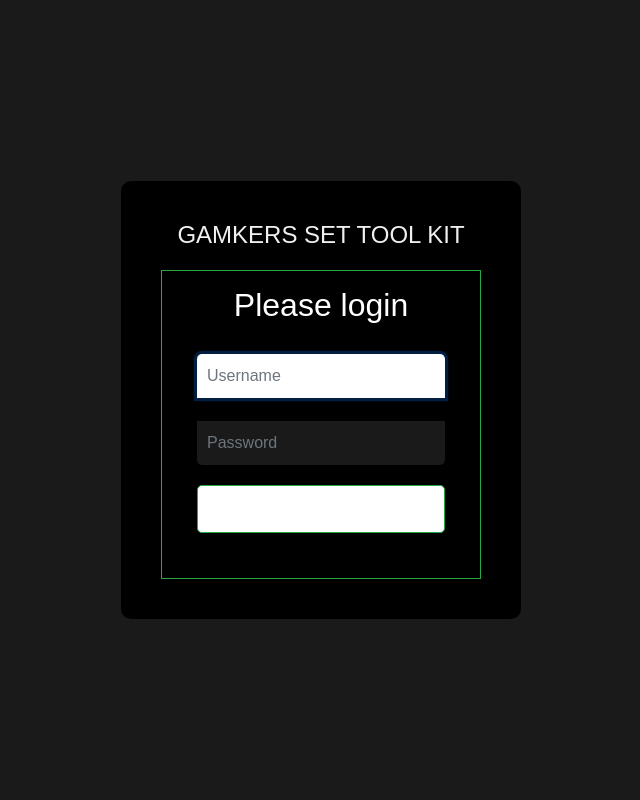
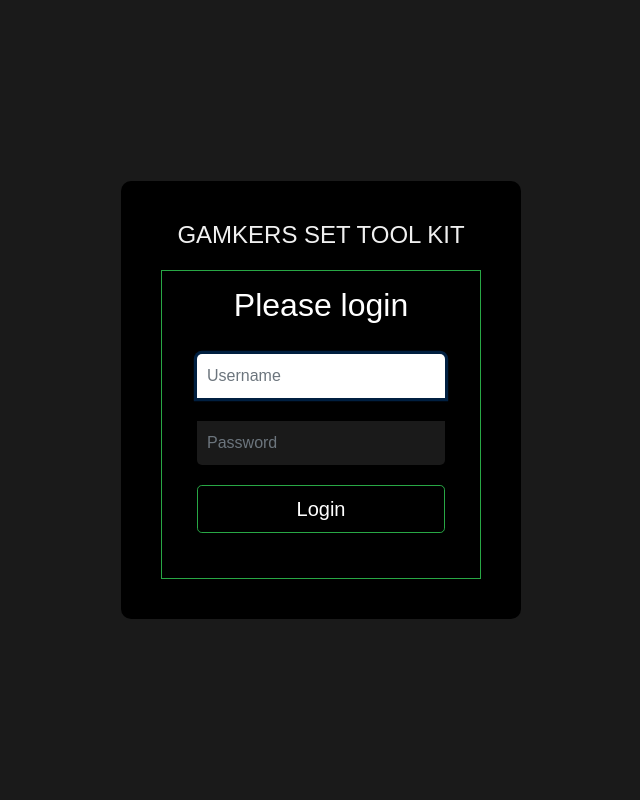
Before and after one commit to gamkers/GAMKERSET-KIT, a PHP site: page /login.php in a window 1280 px wide. Shown: the whole page, without its empty margins (319-959 px from the left). Run offline with PHP 8.4, Linux system fonts and the light colour scheme.

Commit message:
Update login.php

```diff
--- a/storm-web/login.php
+++ b/storm-web/login.php
@@ -96,7 +96,7 @@ else{
     }
 
     .btn {
-        background-color: #FFF;
+        background-color: #000;
         border-color: #28a745;
     }
 
```
